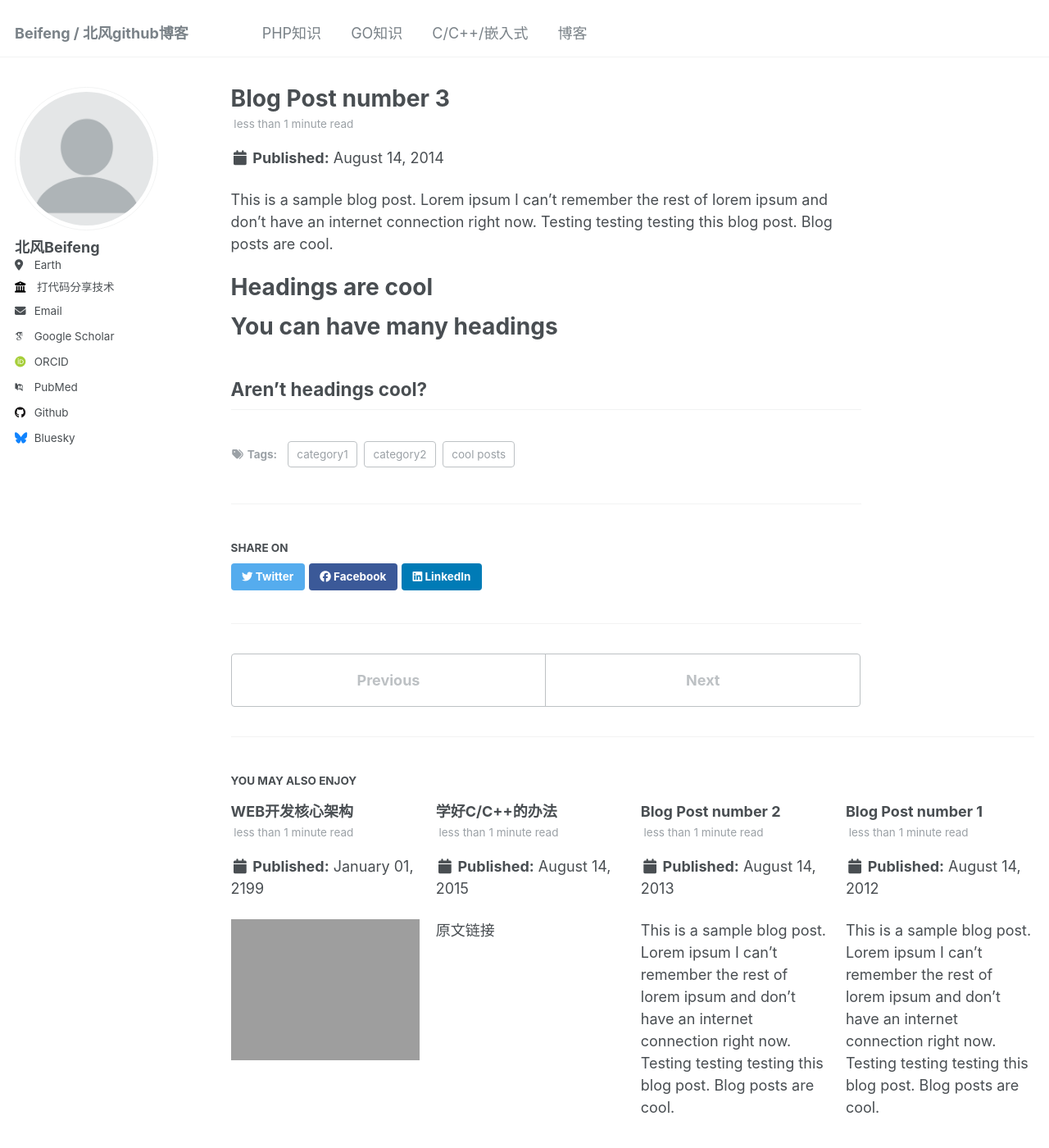
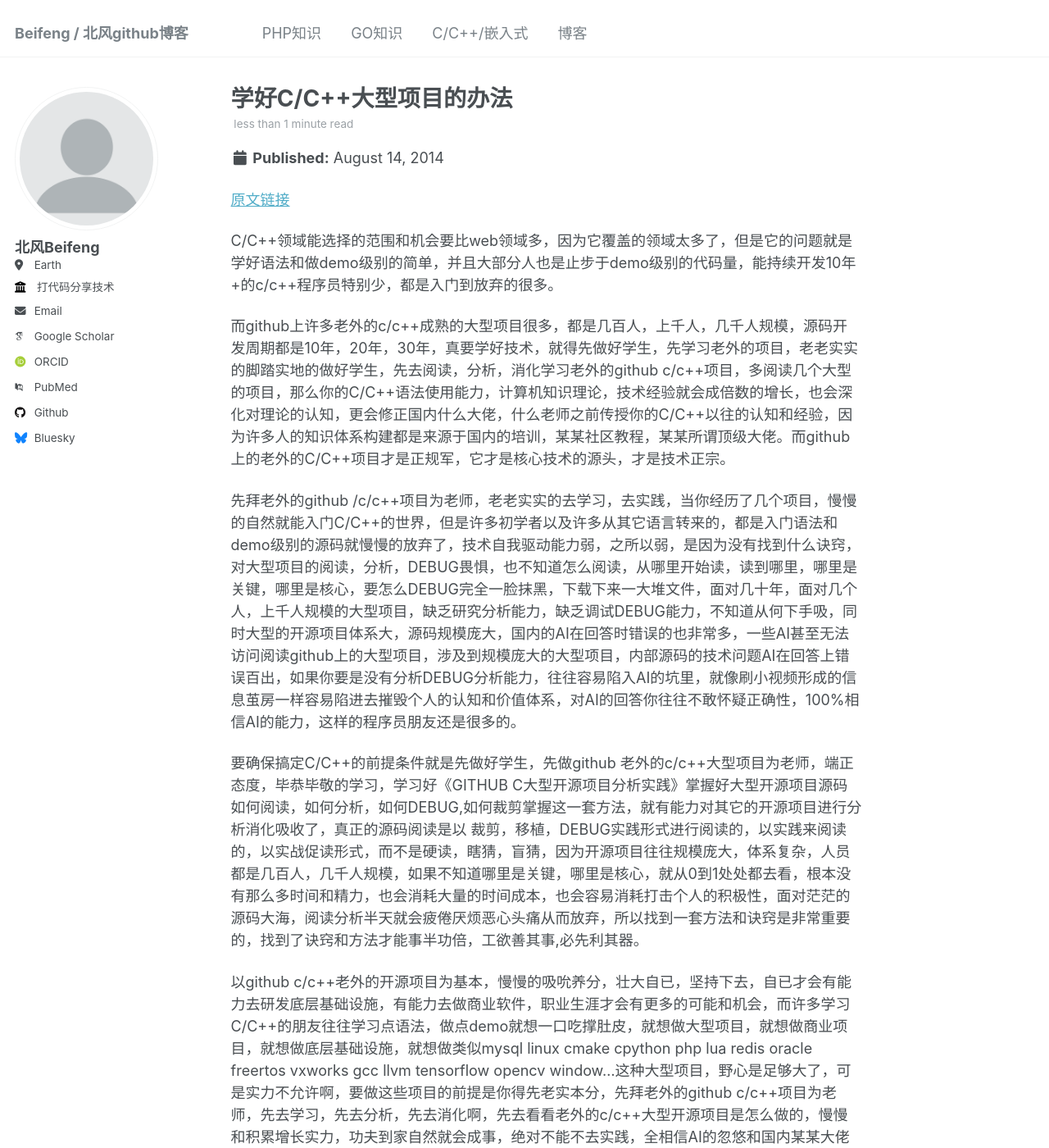
Before and after one commit to beifengisnil/beifengisnil.github.io, a Jekyll site: the page built from _posts/2014-08-14-blog-post-3.md, in a window 1280 px wide and 1400 px high. Shown: the whole window at 82% size. Built offline with Jekyll 4.4.1, drawn with Linux system fonts in a browser that asks for light colours; some web fonts are replaced; some of the changed text lies outside the part shown.

Commit message:
Update 2014-08-14-blog-post-3.md

```diff
--- a/_posts/2014-08-14-blog-post-3.md
+++ b/_posts/2014-08-14-blog-post-3.md
@@ -1,5 +1,5 @@
 ---
-title: 'Blog Post number 3'
+title: '学好C/C++大型项目的办法'
 date: 2014-08-14
 permalink: /posts/2014/08/blog-post-3/
 tags:
@@ -8,13 +8,14 @@ tags:
   - category2
 ---
 
-This is a sample blog post. Lorem ipsum I can't remember the rest of lorem ipsum and don't have an internet connection right now. Testing testing testing this blog post. Blog posts are cool.
+[原文链接](https://mp.weixin.qq.com/s?__biz=Mzg5Njg0MDQzOQ==&mid=2247484812&idx=1&sn=8c273a122fcbf242b3bf7de8c3191ee1&chksm=c07ba214f70c2b0282b4017a477b5ff43b2e6525b3eb7e83f9adbf8b65deac60f36d7930fce4&token=2102248957&lang=zh_CN#rd)
 
-Headings are cool
-======
+C/C++领域能选择的范围和机会要比web领域多，因为它覆盖的领域太多了，但是它的问题就是学好语法和做demo级别的简单，并且大部分人也是止步于demo级别的代码量，能持续开发10年+的c/c++程序员特别少，都是入门到放弃的很多。
 
-You can have many headings
-======
+而github上许多老外的c/c++成熟的大型项目很多，都是几百人，上千人，几千人规模，源码开发周期都是10年，20年，30年，真要学好技术，就得先做好学生，先学习老外的项目，老老实实的脚踏实地的做好学生，先去阅读，分析，消化学习老外的github c/c++项目，多阅读几个大型的项目，那么你的C/C++语法使用能力，计算机知识理论，技术经验就会成倍数的增长，也会深化对理论的认知，更会修正国内什么大佬，什么老师之前传授你的C/C++以往的认知和经验，因为许多人的知识体系构建都是来源于国内的培训，某某社区教程，某某所谓顶级大佬。而github上的老外的C/C++项目才是正规军，它才是核心技术的源头，才是技术正宗。
 
-Aren't headings cool?
-------
+先拜老外的github /c/c++项目为老师，老老实实的去学习，去实践，当你经历了几个项目，慢慢的自然就能入门C/C++的世界，但是许多初学者以及许多从其它语言转来的，都是入门语法和demo级别的源码就慢慢的放弃了，技术自我驱动能力弱，之所以弱，是因为没有找到什么诀窍，对大型项目的阅读，分析，DEBUG畏惧，也不知道怎么阅读，从哪里开始读，读到哪里，哪里是关键，哪里是核心，要怎么DEBUG完全一脸抹黑，下载下来一大堆文件，面对几十年，面对几个人，上千人规模的大型项目，缺乏研究分析能力，缺乏调试DEBUG能力，不知道从何下手吸，同时大型的开源项目体系大，源码规模庞大，国内的AI在回答时错误的也非常多，一些AI甚至无法访问阅读github上的大型项目，涉及到规模庞大的大型项目，内部源码的技术问题AI在回答上错误百出，如果你要是没有分析DEBUG分析能力，往往容易陷入AI的坑里，就像刷小视频形成的信息茧房一样容易陷进去摧毁个人的认知和价值体系，对AI的回答你往往不敢怀疑正确性，100%相信AI的能力，这样的程序员朋友还是很多的。
+
+要确保搞定C/C++的前提条件就是先做好学生，先做github 老外的c/c++大型项目为老师，端正态度，毕恭毕敬的学习，学习好《GITHUB C大型开源项目分析实践》掌握好大型开源项目源码如何阅读，如何分析，如何DEBUG,如何裁剪掌握这一套方法，就有能力对其它的开源项目进行分析消化吸收了，真正的源码阅读是以 裁剪，移植，DEBUG实践形式进行阅读的，以实践来阅读的，以实战促读形式，而不是硬读，瞎猜，盲猜，因为开源项目往往规模庞大，体系复杂，人员都是几百人，几千人规模，如果不知道哪里是关键，哪里是核心，就从0到1处处都去看，根本没有那么多时间和精力，也会消耗大量的时间成本，也会容易消耗打击个人的积极性，面对茫茫的源码大海，阅读分析半天就会疲倦厌烦恶心头痛从而放弃，所以找到一套方法和诀窍是非常重要的，找到了诀窍和方法才能事半功倍，工欲善其事,必先利其器。
+
+以github c/c++老外的开源项目为基本，慢慢的吸吮养分，壮大自已，坚持下去，自已才会有能力去研发底层基础设施，有能力去做商业软件，职业生涯才会有更多的可能和机会，而许多学习C/C++的朋友往往学习点语法，做点demo就想一口吃撑肚皮，就想做大型项目，就想做商业项目，就想做底层基础设施，就想做类似mysql linux cmake cpython php lua redis oracle freertos vxworks gcc llvm tensorflow opencv window...这种大型项目，野心是足够大了，可是实力不允许啊，要做这些项目的前提是你得先老实本分，先拜老外的github c/c++项目为老师，先去学习，先去分析，先去消化啊，先去看看老外的c/c++大型开源项目是怎么做的，慢慢和积累增长实力，功夫到家自然就会成事，绝对不能不去实践，全相信AI的忽悠和国内某某大佬的所谓指导，掌握正确方法和诀窍是面对老外c/c++开源项目的核心前置条件，摆在初学者面前的重大问题就是老外的开源项目规模大，资料少，AI回答忽悠太多，许多人只是口头争强主义，很少实时行动，只摆空话，而我讲的GITHUB C大型开源项目分析实践》以DEBUG，裁剪，移植实践促读为原则，重在实践，摆方法，讲行动，以大家的痛痒问题为重点，以实践促学形式一步步的传授。
```
